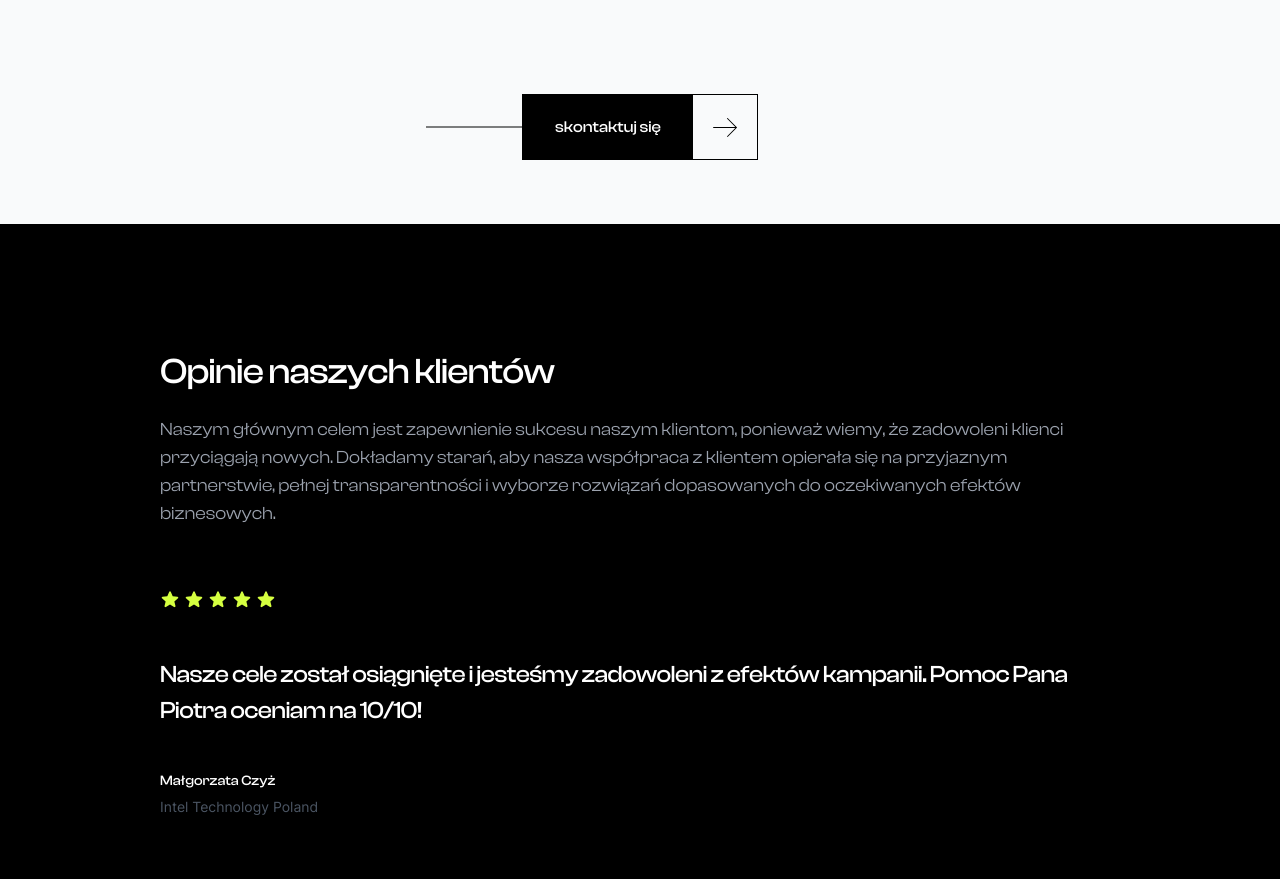
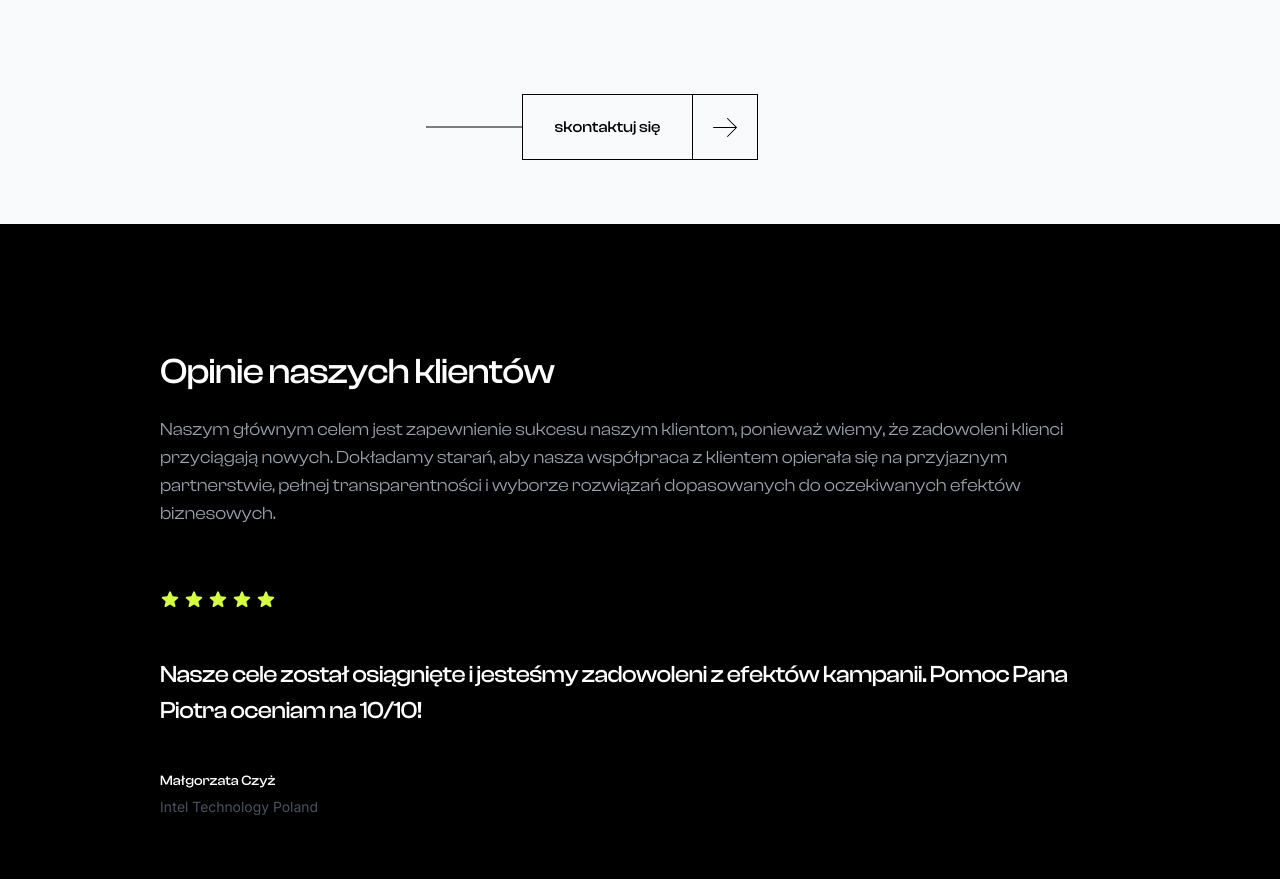
Before and after one commit to PGodzien/getpromo-nowa-strona, a Next.js app: page /o-nas in a window 1280 px wide. Shown: the part 2090-2969 px from the top of the page. Built offline with nearby package versions, Linux system fonts and the light colour scheme.

Commit message:
Update clients_light.tsx

```diff
--- a/components/clients_light.tsx
+++ b/components/clients_light.tsx
@@ -80,8 +80,8 @@ function ClientsLight() {
               <a href="#kontakt" className="flex items-center">
                 <div className="relative overflow-clip border border-black z-10 group flex">
                   <span className="absolute w-full h-full -left-full bg-transparent z-10 group-hover:left-0 duration-500 box-border group-hover:transition-all group-hover:duration-500 group-hover:bg-black"></span>
-                  <div className="relative group-hover:bg-transparent bg-black h-16">
-                    <p className="flex relative z-20 items-center justify-center h-16 px-8 font-serif text-white font-medium text-center group-hover:text-primary">
+                  <div className="relative group-hover:bg-transparent bg-transparent border-r border-black h-16">
+                    <p className="flex relative z-20 items-center justify-center h-16 px-8 font-serif text-black font-medium text-center group-hover:text-primary">
                       skontaktuj się</p>
                   </div>
                   <div className="flex items-center justify-center w-16 h-16">
```
